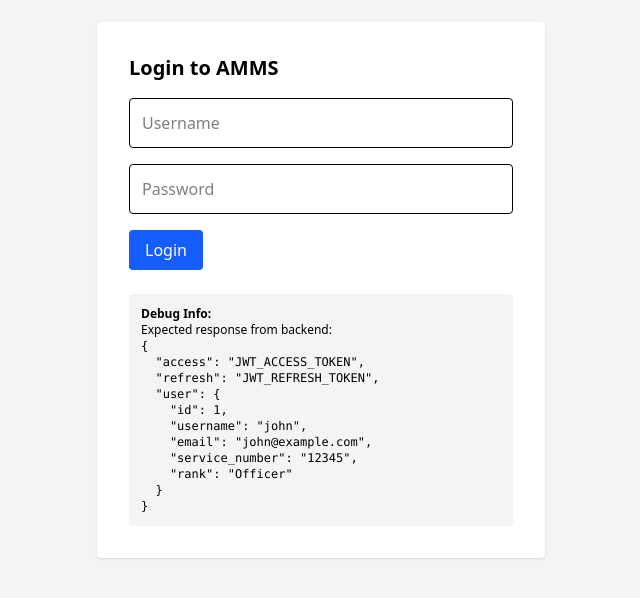
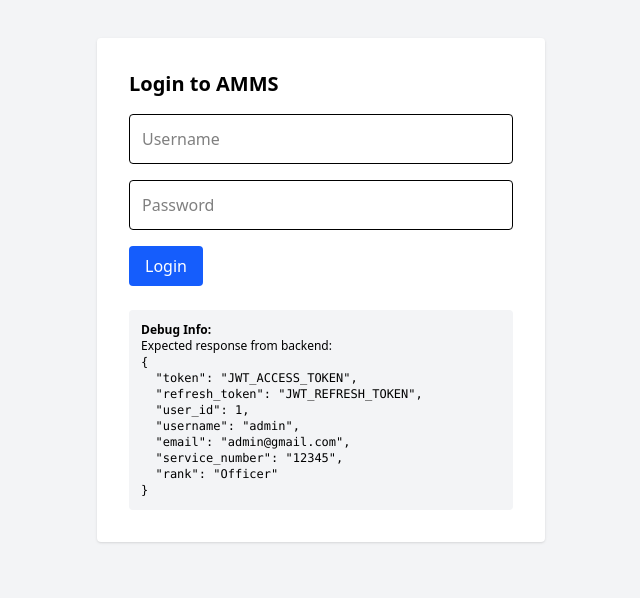
Before and after one commit to EZENGESH/amms-arms-management, a React (Vite) app in the folder frontend/: page /login in a window 1280 px wide. Shown: the part 110-708 px from the top of the page, without its empty margins (319-959 px from the left). Built offline with nearby package versions, Linux system fonts and the light colour scheme.

Commit message:
feat: update login response handling to match new backend format and improve error handling

```diff
--- a/frontend/src/pages/Login.jsx
+++ b/frontend/src/pages/Login.jsx
@@ -26,19 +26,19 @@ export default function Login() {
       // Debugging
       console.log("Login response:", response);
 
-      // ✅ Match Django SimpleJWT format
-      if (!response?.access || !response?.refresh) {
+      // Adjust for your backend format
+      if (!response?.token || !response?.refresh_token) {
         throw new Error("Invalid server response. Login failed.");
       }
 
       const authData = {
-        token: response.access,               // Access token (short-lived)
-        refresh_token: response.refresh,      // Refresh token
-        user_id: response?.user?.id,          // User object comes from serializer
-        username: response?.user?.username,
-        email: response?.user?.email,
-        service_number: response?.user?.service_number,
-        rank: response?.user?.rank,
+        token: response.token,                  // Access token
+        refresh_token: response.refresh_token, // Refresh token
+        user_id: response.user_id,
+        username: response.username,
+        email: response.email,
+        service_number: response.service_number || null,
+        rank: response.rank || null,
       };
 
       // Save in context
@@ -93,15 +93,13 @@ export default function Login() {
         <p className="font-semibold">Debug Info:</p>
         <p>Expected response from backend:</p>
         <pre>{`{
-  "access": "JWT_ACCESS_TOKEN",
-  "refresh": "JWT_REFRESH_TOKEN",
-  "user": {
-    "id": 1,
-    "username": "john",
-    "email": "john@example.com",
-    "service_number": "12345",
-    "rank": "Officer"
-  }
+  "token": "JWT_ACCESS_TOKEN",
+  "refresh_token": "JWT_REFRESH_TOKEN",
+  "user_id": 1,
+  "username": "admin",
+  "email": "admin@gmail.com",
+  "service_number": "12345",
+  "rank": "Officer"
 }`}</pre>
       </div>
     </AuthLayout>
```
